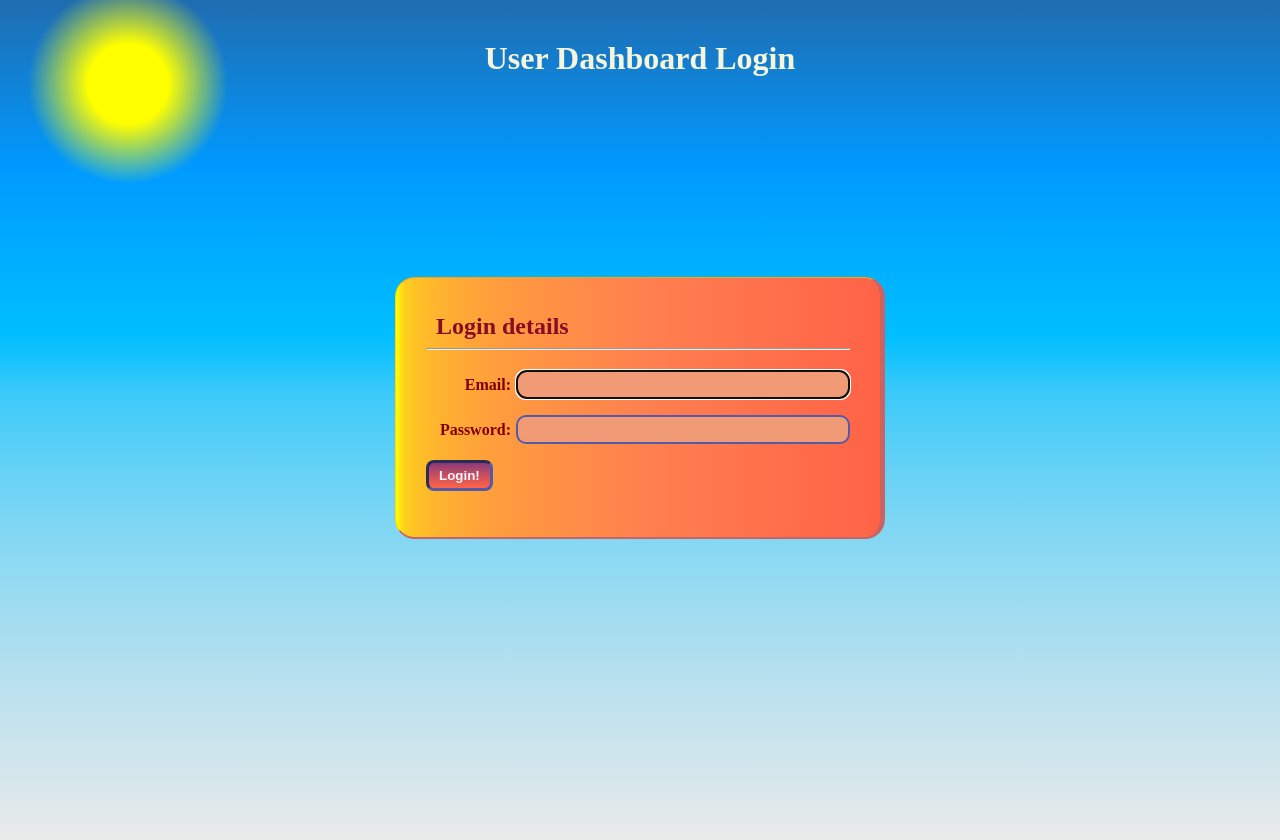
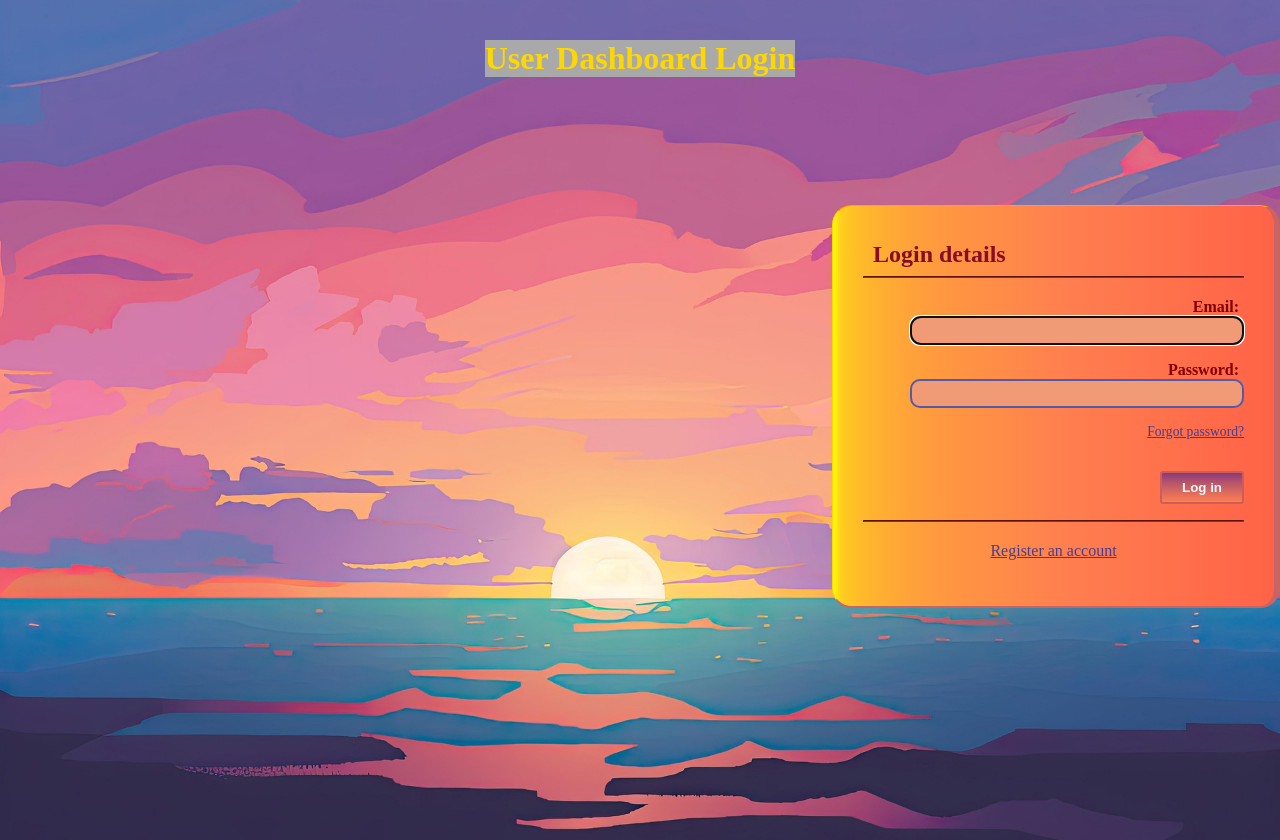
Before and after one commit to al1sant0s/springfield, a Django app: page /dashboard/login/ in a window 1280 px wide. Run offline with Django 5.2, Linux system fonts and the light colour scheme; parts of the project's set-up code (start-up, migrations or seed data) failed here and were passed over.

Commit message:
Change dashboard login page design

```diff
--- a/dashboard/static/dashboard/styles.css
+++ b/dashboard/static/dashboard/styles.css
@@ -1,26 +1,23 @@
 body {
-  background:
-    radial-gradient(100px circle at 10% 10%,
-      yellow, 40px, yellow 40%,
-      transparent 100%
-    ),
-    linear-gradient(#206cb0, #009aff, deepskyblue, 60%, #eaeaea);
+  /* background: linear-gradient(#37032d, 37%, #d9bc25, #ae575b); */
+  background: url("background_login.png");
+  background-size: cover;
   min-height: 100vh;
   margin: 0;
 }
 
 section {
-  margin: 200px auto;
+  border-top: 1px solid orange;
+  border-left: 1px solid gold;
+  border-right: 6px solid #c96464;
+  border-bottom: 2px solid #c96464;
+  border-radius: 20px;
+  padding: 30px;
+  margin: 10% 0 200px 65%;
+  min-width: 200px;
   width: fit-content;
-  min-width: 200px;
   background:
     linear-gradient(to right, yellow, 5%, coral, tomato);
-  border-top: 1px solid orange;
-  border-left: 1px solid gold;
-  border-right: 5px solid #c96464;
-  border-bottom: 2px solid #c96464;
-  padding: 30px;
-  border-radius: 20px;
 }
 
 form label {
@@ -41,9 +38,10 @@ form input {
 }
 
 form div {
-  display: flex;
+  text-align: right;
   align-items: center;
   margin-bottom: 1rem;
+  min-width: 0;
 }
 
 .errorlist.nonfield {
@@ -52,7 +50,8 @@ form div {
 }
 
 h1 {
-  color: beige;
+  color: gold;
+  background: darkgray;
   margin: 40px auto 0 auto;
   width: fit-content;
 }
@@ -64,15 +63,37 @@ section h2 {
 }
 
 section hr {
-  color: firebrick;
+  border-color: firebrick;
   margin-bottom: 20px;
 }
 
-.submit {
+p:has(button.submit) {
+  text-align: right;
+}
+
+button.submit {
   color: aliceblue;
-  background: linear-gradient(#87397c, 45%, tomato);
-  padding: 5px 10px;
-  border: 3px inset #535ba9;
-  border-radius: 8px;
+  background: linear-gradient(#87397c, 45%, coral);
+  padding: 7px 20px;
+  border: 2px solid indianred;
+  border-radius: 3px;
   font-weight: bold;
+  margin-top: 15px;
 }
+
+p#reset-password {
+  text-align: right;
+  font-size: 0.85rem;
+}
+
+p#register {
+  text-align: center;
+}
+
+p.links a {
+  color: darkslateblue;
+}
+
+p.links a:hover {
+  color: white;
+}
--- a/dashboard/templates/dashboard/login.html
+++ b/dashboard/templates/dashboard/login.html
@@ -20,10 +20,17 @@
         <form action="{% url 'dashboard:login' %}" method="post">
           {% csrf_token %}
           {{ form }}
+          <p id="reset-password" class="links">
+            <a href="">Forgot password?</a>
+          </p>
           <p>
-            <button class="submit">Login!</button>
+            <button class="submit">Log in</button>
           </p>
         </form>
+        <hr>
+        <p id="register" class="links">
+          <a href="">Register an account</a>
+        </p>
       </section>
     </main>
 
--- a/dashboard/urls.py
+++ b/dashboard/urls.py
@@ -1,11 +1,11 @@
 from django.urls import path, reverse
-from django.contrib.auth.views import LoginView, LogoutView
+from django.contrib.auth.views import LogoutView
 
 from . import views
 
 app_name = "dashboard"
 urlpatterns = [
     path("", views.index, name="index"),
-    path("login/", LoginView.as_view(template_name="dashboard/login.html", next_page="dashboard:index"), name="login"),
+    path("login/", views.check_login, name="login"),
     path("logout/", LogoutView.as_view(next_page="dashboard:login"), name="logout"),
 ]
--- a/dashboard/views.py
+++ b/dashboard/views.py
@@ -1,12 +1,18 @@
-from django.contrib.auth.views import login_required
 from django.http import HttpResponse, HttpResponseRedirect
+from django.urls import reverse
 from django.shortcuts import render
-from django.urls import reverse
-from django.views import generic
-
-from .forms import LoginForm
+from django.contrib.auth.views import LoginView, login_required
 
 # Create your views here.
+
+def check_login(request):
+
+    if request.user.is_authenticated:
+        return HttpResponseRedirect(reverse("dashboard:index"))
+
+    else:
+        return LoginView.as_view(template_name="dashboard/login.html", next_page="dashboard:index")(request)
+
 
 @login_required(login_url="dashboard:login")
 def index(request):
```
Also changed, not shown: dashboard/static/dashboard/background.png (deleted), dashboard/static/dashboard/background_index.png (added), dashboard/static/dashboard/background_login.png (added).
